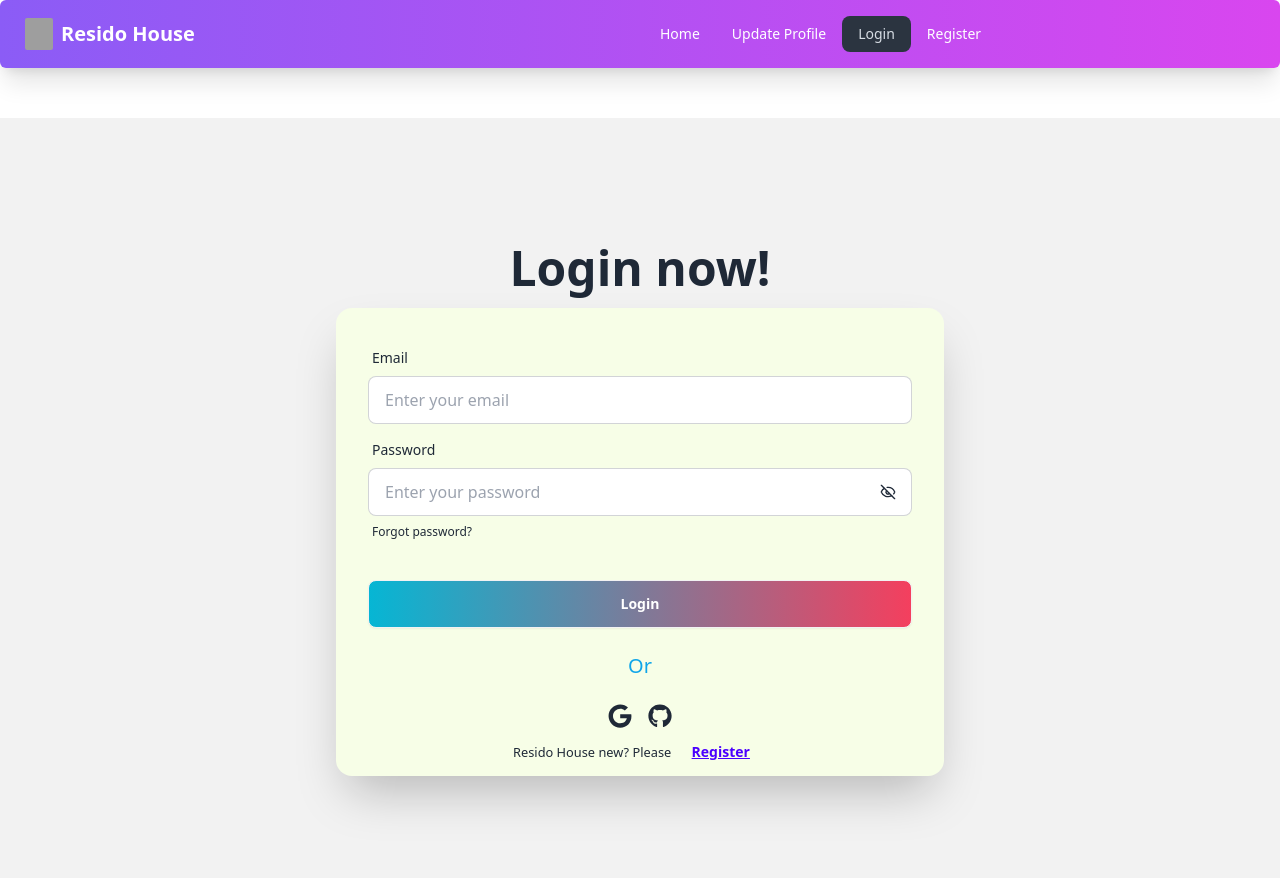
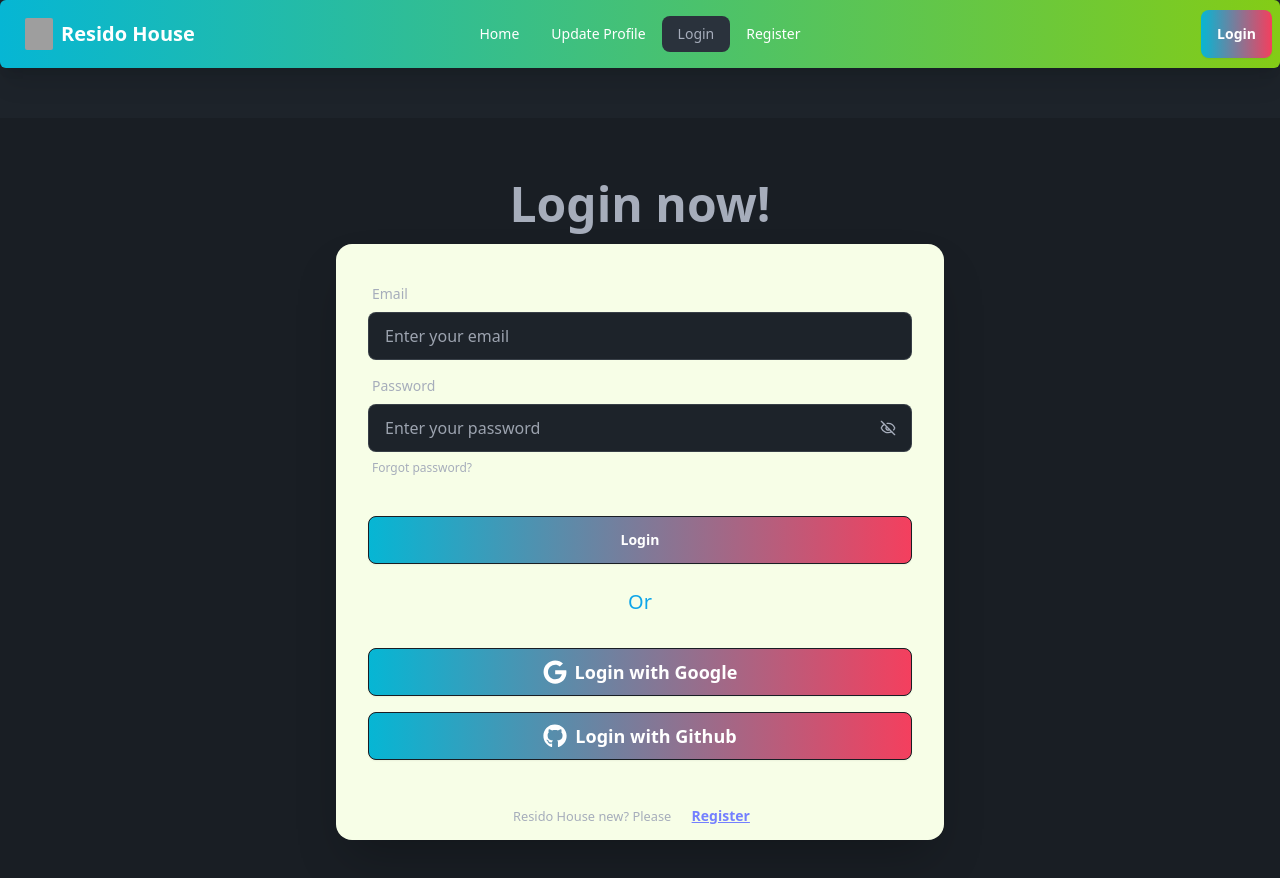
Before and after one commit to saidul-jehad/tour-ease-client, a React (Vite) app: page /login in a window 1280 px wide. Shown: the top 878 px of the page. Built offline with nearby package versions, Linux system fonts and the light colour scheme; no server answers; grey boxes are pictures that could not be loaded.

Commit message:
added register and login page

```diff
--- a/index.html
+++ b/index.html
@@ -1,5 +1,5 @@
 <!doctype html>
-<html lang="en" data-theme="light">
+<html lang="en" data-theme="dark">
   <head>
     <meta charset="UTF-8" />
     <link rel="icon" type="image/svg+xml" href="/vite.svg" />
--- a/src/Pages/Login/Login.jsx
+++ b/src/Pages/Login/Login.jsx
@@ -139,11 +139,11 @@ const Login = () => {
                         </div>
                     </form>
 
-                    <p className="text-center font-medium my-6 text-sky-500 text-xl">Or</p>
+                    <p className="text-center font-medium mt-6 text-sky-500 text-xl">Or</p>
 
-                    <div className="flex justify-center gap-4">
-                        <p onClick={handleGoogleLogin} className="text-2xl"><FaGoogle></FaGoogle> </p>
-                        <p onClick={handleGithubLogin} className="text-2xl"><FaGithub></FaGithub></p>
+                    <div className="flex flex-col justify-center gap-4 p-8">
+                        <button onClick={handleGoogleLogin} className="text-2xl btn text-white bg-gradient-to-r from-cyan-500  to-rose-500"><FaGoogle></FaGoogle> <span className="text-lg">Login with Google</span> </button>
+                        <button onClick={handleGithubLogin} className="text-2xl btn text-white bg-gradient-to-r from-cyan-500  to-rose-500"><FaGithub></FaGithub> <span className="text-lg"> Login with Github</span></button>
                     </div>
 
                     <p className="text-center">
--- a/src/Sheard/Navbar/Navbar.jsx
+++ b/src/Sheard/Navbar/Navbar.jsx
@@ -1,8 +1,32 @@
+import { useContext } from "react";
 import { Link, NavLink } from "react-router-dom";
-import { Tooltip } from "react-tooltip";
+import { AuthContext } from "../../Provider/AuthProvider";
+import 'react-tooltip/dist/react-tooltip.css'
+import { Tooltip } from 'react-tooltip'
+import Swal from "sweetalert2";
+
+const Navbar = () => {
+    const { user, logOut, setClickMenu, clickMenu } = useContext(AuthContext)
+
+    const handleLogOut = () => {
+        logOut()
+            .then(result => {
+                Swal.fire({
+                    icon: "success",
+                    title: "Logout Successfull"
+                });
+                // toast.success("You have successfully logged in")
+                // console.log(result.user);
+            })
+            .catch(error => {
+                // setLoginError('Email and Password dose not match')
+                // toast.error('Email and Password dose not match')
+                // console.log(error.message);
+            })
+    }
 
 
-const Navbar = () => {
+
 
     const navLinks = <>
         <li><NavLink to='/'>Home</NavLink></li>
@@ -14,7 +38,7 @@ const Navbar = () => {
     </>
 
     return (
-        <div className="navbar bg-gradient-to-r from-violet-500 to-fuchsia-500 text-white shadow-xl rounded-md mb-[50px]">
+        <div className="navbar bg-gradient-to-r from-cyan-500 to-lime-500 text-white shadow-xl rounded-md mb-[50px]">
             <div className="navbar-start">
                 <div className="dropdown">
                     <div tabIndex={0} role="button" className="btn btn-ghost lg:hidden">
@@ -37,15 +61,15 @@ const Navbar = () => {
                 </ul>
             </div>
 
-            {/* <div className="navbar-end">
+            <div className="navbar-end">
                 {
                     user ? <div className="flex  items-center gap-3 md:gap-6 ">
                         <p className="text-xl font-medium md:font-semibold hidden md:flex">{user.displayName}</p>
-                        <img data-tooltip-id="my-tooltip" data-tooltip-content={user.displayName} className="h-14 w-14 rounded-full" src={user.photoURL} alt="" /> <div onClick={handleLogOut}><Link to='/login' className="btn text-white bg-gradient-to-r from-sky-500 to-indigo-500 border-none">LogOut</Link></div> </div> :
-                        <Link to='/login' className="btn border-none text-white bg-gradient-to-r from-sky-500 to-indigo-500">Login</Link>
+                        <img data-tooltip-id="my-tooltip" data-tooltip-content={user.displayName} className="h-14 w-14 rounded-full" src={user.photoURL} alt="" /> <div onClick={handleLogOut}><Link to='/login' className="btn text-white bg-gradient-to-r from-cyan-500  to-rose-500 border-none">LogOut</Link></div> </div> :
+                        <Link to='/login' className="btn border-none text-white bg-gradient-to-r from-cyan-500  to-rose-500">Login</Link>
                 }
                 <Tooltip id="my-tooltip" />
-            </div> */}
+            </div>
         </div>
     );
 };
```
